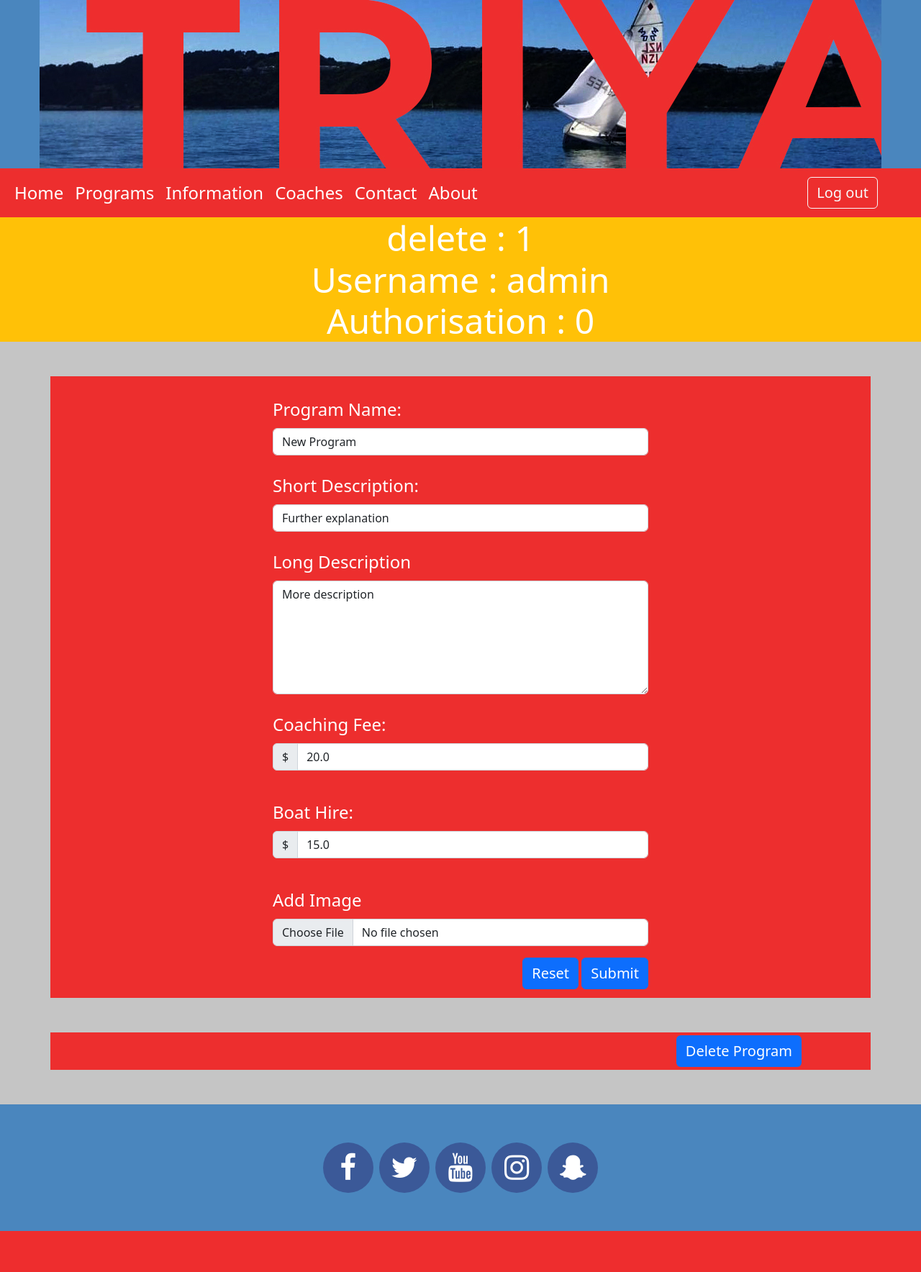
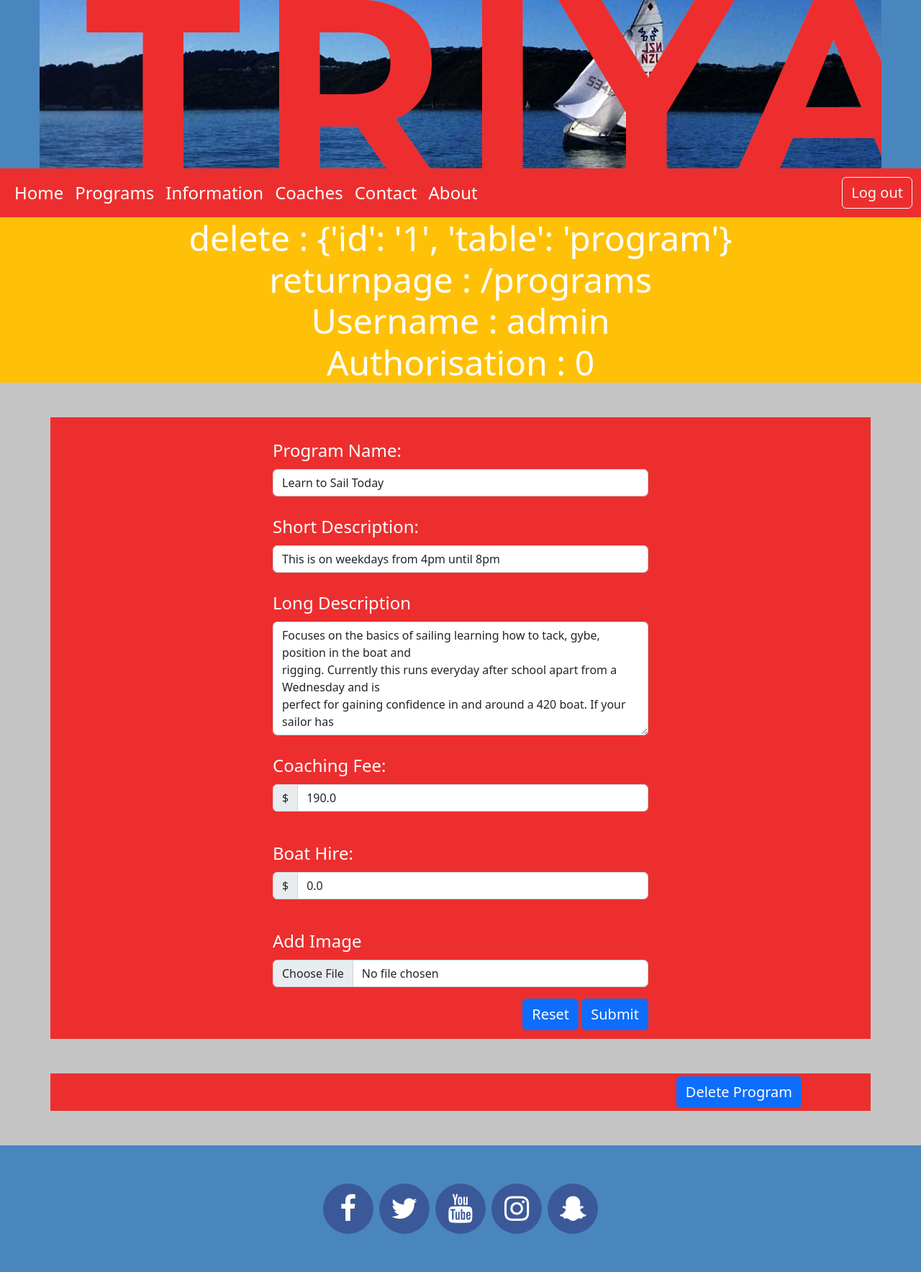
Before and after one commit to paul-khouri/Dynamic_TRIYA, a Flask app: page /aud_program/1 in a window 1280 px wide. Shown: the whole page at 72% size. Before the commit the page ends 1711 px from the top, so only its background shows below. Run offline with Flask 2, Linux system fonts and the light colour scheme; a user stored in the database is signed in; data comes from the database, SQL or seed files in the repository; both versions use the stored data as it was after the commit.

Commit message:
Completed update/delete for programs. Some code repetition. Modified some css using own classes instead of booststrap

```diff
--- a/server.py
+++ b/server.py
@@ -25,23 +25,23 @@ def index():
     news = run_search_query(sql,db_path)
     return render_template("index.html", page_data=result, news_data= news)
 
+
 @app.route('/update_delete_newsitem/<id>', methods=['GET','POST'])
 def update_delete_newsitem(id):
+    null_data = {
+        "id": 0,
+        "header": "",
+        "details": "",
+        "content": ""
+    }
     # arriving at page through link
     if request.method == "GET":
         # check authorisation
         if session and session["Authorisation"]==0:
             # should check post_id is digit ?
-
             if id == "0":
                 # have arrived from new post link
-                # create a null data package for the form values
-                null_data={
-                    "id":0,
-                    "header":"",
-                    "details":"",
-                    "content":""
-                }
+                #use null data package for the form values
                 return render_template("update_delete_newsitem.html", id=id, post_data= null_data)
             else:
                 # get the required post
@@ -49,7 +49,6 @@ def update_delete_newsitem(id):
                 values_tuple = (id,)
                 result = run_search_query_tuples(sql, values_tuple, db_path)
                 # only want the first item so use result[0]
-                print(result[0])
                 # set up deletion data if required
                 session["delete"]={"id":id,"table": "newsitem" }
                 # run template with form fields filled with post data
@@ -91,33 +90,67 @@ def aud_program(id):
         "boathire": 15.00
     }
     if request.method == "GET":
-        return render_template("aud_program.html", id=id, form_data=null_data)
+        if session and session["Authorisation"] == 0:
+            if id == "0":
+                # have arrived from new program link
+                # use null data
+                return render_template("aud_program.html", id=id, form_data=null_data)
+            else:
+                # get the required program (could use session variable ?
+                sql = """select id, name, subtitle, description, coachingfee, boathire,
+                        coachingfee+boathire as 'total', image from program where id = ?;"""
+                values_tuple = (id,)
+                result = run_search_query_tuples(sql, values_tuple, db_path)
+                print(result)
+                # only want the first item so use result[0]
+                # set up deletion data if required
+                session["delete"] = {"id": id, "table": "program"}
+                session['returnpage']=url_for('programs')
+                # run template with form fields filled with post data
+                return render_template("aud_program.html", id=id, form_data=result[0])
+        else:
+            # if authorisation failed go to error page
+            return render_template("error.html")
+
     elif request.method == "POST":
         error = None
         f=request.form
+        # special request for image file
         g = request.files['file']
-        print(f)
-        print(type(g))
-        print(g.filename)
-        print(g.stream)
-        print(g.__dict__.keys())
-        print(g.name)
-        print(type(g.headers))
-        print(g.content_type)
-        if g.content_type == "image/jpeg":
-
-            g.save(os.path.join(app.config['UPLOAD_FOLDER'], g.filename))
-            size = os.stat(os.path.join(app.config['UPLOAD_FOLDER'], g.filename)).st_size
-            print(size)
-            sql= "insert into program(name, subtitle, description, coachingfee, boathire, image, updated_at) values(?,?,?,?,?,?, datetime('now'));"
-            values_tuple= (f['name'], f['subtitle'], f['description'], f['coachingfee'], f['boathire'], g.filename)
-            run_commit_query(sql,values_tuple,db_path)
+        if id == "0":
+            # adding a new program
+            if g.content_type == "image/jpeg":
+                g.save(os.path.join(app.config['UPLOAD_FOLDER'], g.filename))
+                size = os.stat(os.path.join(app.config['UPLOAD_FOLDER'], g.filename)).st_size
+                print(size)
+                sql= "insert into program(name, subtitle, description, coachingfee, boathire, image, updated_at) values(?,?,?,?,?,?, datetime('now'));"
+                values_tuple= (f['name'], f['subtitle'], f['description'], f['coachingfee'], f['boathire'], g.filename)
+                run_commit_query(sql,values_tuple,db_path)
+                return redirect(url_for('programs'))
+            else:
+                error = "You have not selected an appropriate image"
+                print(g.content_type)
+                return render_template("aud_program.html", id=id, form_data=f, error=error)
+        else:
+            # updating a program
+            if g.filename == "":
+                # update without changing the image
+                sql = """ update program set name = ?, subtitle = ?, description = ?, coachingfee = ?,
+                boathire = ?, updated_at = datetime('now') where id = ?"""
+                values_tuple= (f['name'], f['subtitle'], f['description'], f['coachingfee'], f['boathire'], id)
+                run_commit_query(sql, values_tuple, db_path)
+            elif g.content_type == "image/jpeg":
+                # update with image change
+                sql = """ update program set name = ?, subtitle = ?, description = ?, coachingfee = ?,
+                boathire = ?, image = ?,updated_at = datetime('now') where id = ?"""
+                values_tuple= (f['name'], f['subtitle'], f['description'], f['coachingfee'], f['boathire'],g.filename, id)
+                run_commit_query(sql, values_tuple, db_path)
+            else:
+                # image file selected but is not of the right type
+                error = "You have not selected an appropriate image, you can leave this blank"
+                print(g.content_type)
+                return render_template("aud_program.html", id=id, form_data=f, error=error)
             return redirect(url_for('programs'))
-
-        else:
-            error = "You have not selected an appropriate image"
-
-        return render_template("aud_program.html", id=id, form_data=f, error=error)
 
 
 @app.route("/information")
@@ -154,13 +187,27 @@ def log_out():
 
 @app.route("/delete_item")
 def delete_item():
+    values_tuple = (session["delete"]["id"])
     if session["delete"]["table"]=="newsitem":
         sql = "delete from newsitem where id = ?"
-        values_tuple = (session["delete"]["id"])
         run_commit_query(sql, values_tuple, db_path)
         session.pop("delete")
-    return redirect(url_for('index'))
+        return redirect(url_for('index'))
+    elif session["delete"]["table"] =="program":
+        sql = "delete from program where id = ?"
+        run_commit_query(sql, values_tuple, db_path)
+        session.pop("delete")
+        return redirect(url_for('programs'))
 
+def print_image_data(g):
+    print(g)
+    print(type(g))
+    print(g.filename)
+    print(g.stream)
+    print(g.__dict__.keys())
+    print(g.name)
+    print(type(g.headers))
+    print(g.content_type)
 
 
 if __name__ == "__main__":
--- a/static/styles/triya-styles.css
+++ b/static/styles/triya-styles.css
@@ -1,6 +1,6 @@
 :root {
     --main-bg: rgb(197, 197, 197);
-    --main-bg-color: rgb(74,134,190);
+    --blue-bg-color: rgb(74,134,190);
     --main-nav-text:rgb(255,255,255);
     --main-nav-bg: rgb(237,46,46);
     --main-nav-hover: rgb(161, 20, 20);
@@ -12,7 +12,7 @@ body{
     background-color: var(--main-bg)
 }
 .bg-main{
-    background-color: var(--main-bg-color)
+    background-color: var(--blue-bg-color)
 }
 .bg-nav{
     background-color: var(--main-nav-bg);
@@ -32,6 +32,12 @@ body{
 }
 .container-bg{
     background-color: var(--main-box-bg);
+}
+.container-mods{
+ background-color: var(--main-box-bg);
+ margin: 1em auto;
+ padding: 0.5em 1em;
+
 }
 .quote-font{
     font-size: 2em;
--- a/templates/main_template.html
+++ b/templates/main_template.html
@@ -16,7 +16,7 @@
     <img class="img-fluid mx-auto d-block" src="{{ url_for('static', filename='images/hero_image.jpg') }}" alt="Hero image">
 </div>
 <!-- nav -->
-<nav class="navbar navbar-expand-sm bg-nav navbar-dark">
+<nav class="navbar navbar-expand-md bg-nav">
   <div class="container-fluid">
     <button class="navbar-toggler" type="button" data-bs-toggle="collapse" data-bs-target="#collapsibleNavbar">
       <span class="navbar-toggler-icon"></span>
@@ -46,9 +46,9 @@
 
     <div class="text-end">
         {% if session["Username"] %}
-     <a href="{{ url_for('log_out') }}" class="btn btn-outline-light me-5">Log out</a>
+     <a href="{{ url_for('log_out') }}" class="btn btn-outline-light">Log out</a>
         {% else %}
-         <a href="{{ url_for('log_in') }}" class="btn btn-outline-light me-5">Log in</a>
+         <a href="{{ url_for('log_in') }}" class="btn btn-outline-light">Log in</a>
         {% endif %}
 
     </div>
@@ -63,7 +63,7 @@
      </div>
 {% else %}
 
-<div class="bg-primary display-5 text-white text-center "> You are logged out</div>
+<div class="bg-main display-5 text-white text-center "> You are logged out</div>
  {% endif %}
 
 {% block content %}
```
Also changed, not shown: templates/index.html (+5 -5 lines), dbase/triya_data.sqlite, static/images/IMG_3264.JPG (added).
